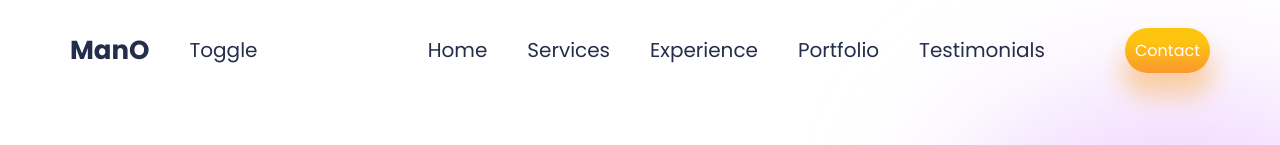
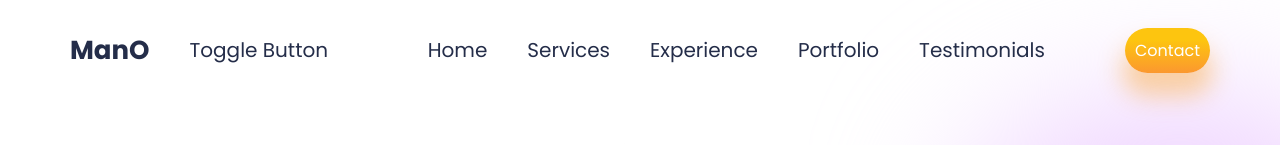
Before and after one commit to GanapathyMano5858/githubgmk1, a React (Create React App) app: page / in a window 1280 px wide. Shown: the top 145 px of the page. Built offline with nearby package versions, Linux system fonts and the light colour scheme.

Commit message:
this commit was create by ganapathy mano

```diff
--- a/src/Components/Card/Card.css
+++ b/src/Components/Card/Card.css
@@ -32,4 +32,5 @@
     border: none;
     font-size: 16px;
     color: #5290FD;
+    cursor: pointer;
 }
--- a/src/Components/Navbar/Navbar.jsx
+++ b/src/Components/Navbar/Navbar.jsx
@@ -5,7 +5,7 @@ function Navbar() {
     <div className="n-wrapper">
       <div className="n-left">
         <div className="n-name">ManO</div>
-        <span>Toggle</span>
+        <span>Toggle Button</span>
       </div>
       <div className="n-right">
         <div className="n-list">
```
